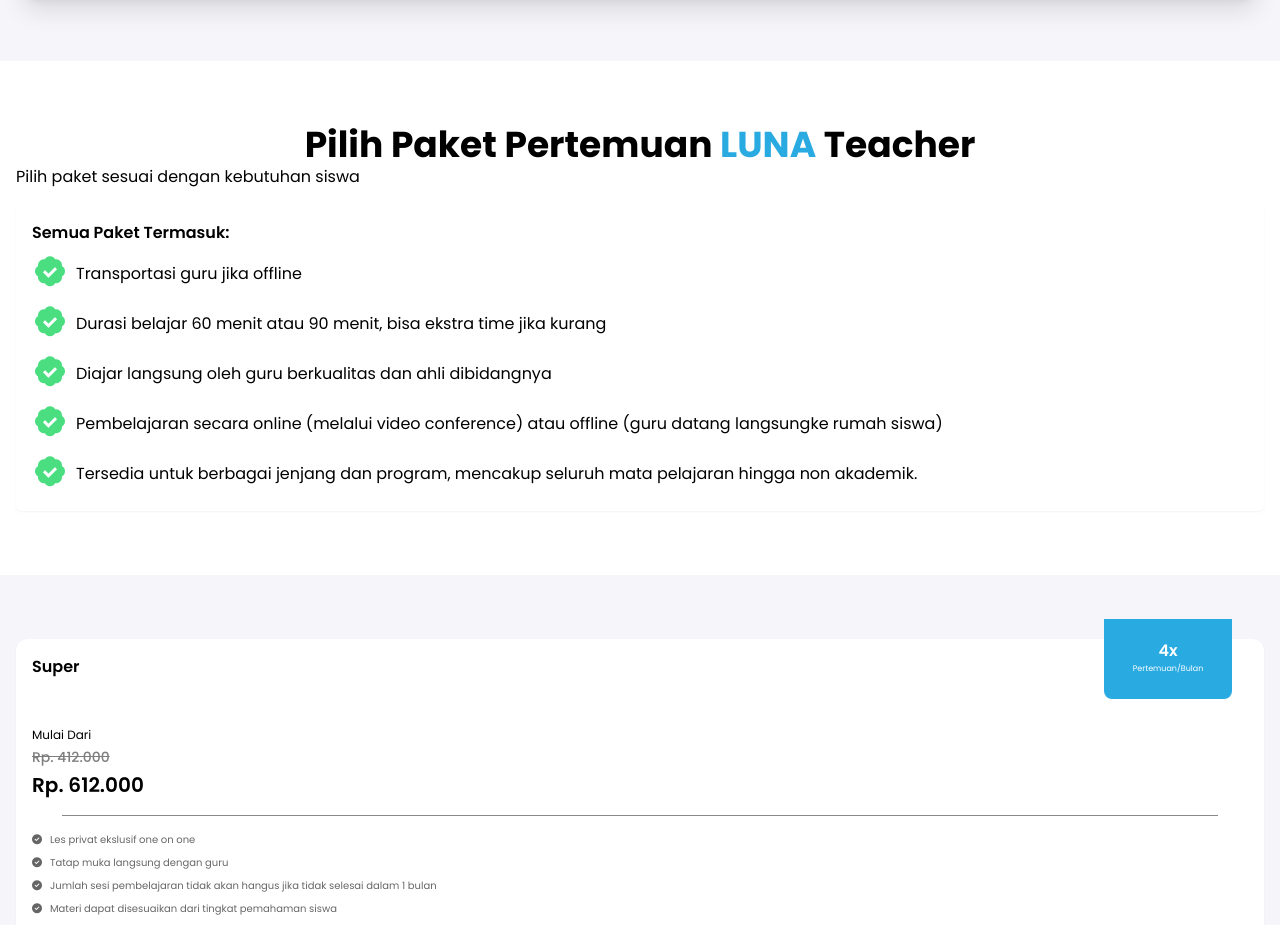
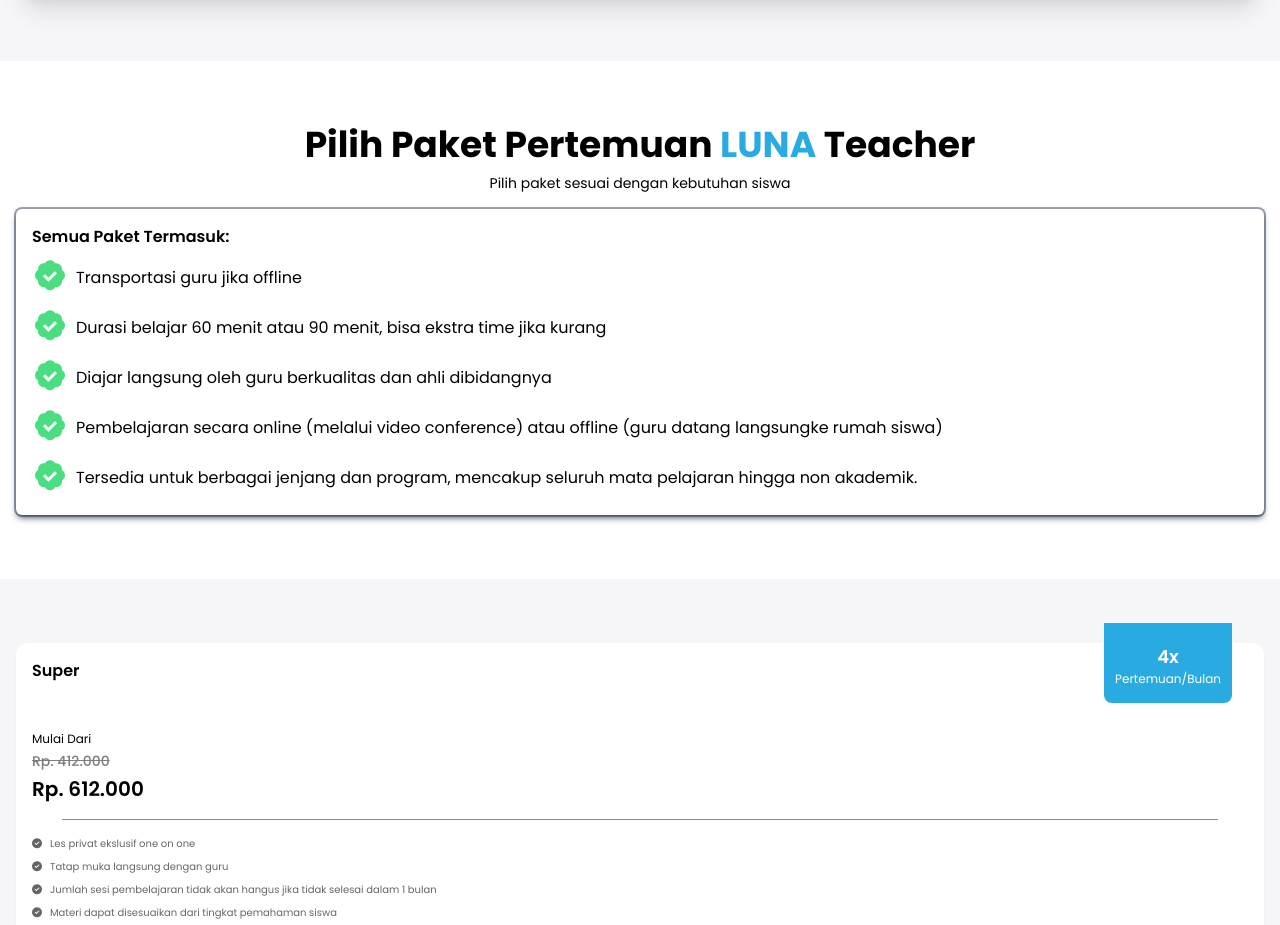
Before and after one commit to mizucode/lunateach, a website: page public/index.html in a window 1280 px wide. Shown: the part 3914-4839 px from the top of the page. Drawn offline with nearby package versions, Linux system fonts and the light colour scheme.

Commit message:
add section

```diff
--- a/public/index.html
+++ b/public/index.html
@@ -435,14 +435,16 @@
 		<!-- Paket Page -->
 		<section class="my-16 py-16 bg-white">
 			<div class="container">
-				<div>
-					<h1 class="font-bold text-center text-4xl">
+				<div class="text-center">
+					<h1 class="font-bold text-4xl">
 						Pilih Paket Pertemuan
 						<span class="text-dasar">LUNA</span> Teacher
 					</h1>
-					<p class="">Pilih paket sesuai dengan kebutuhan siswa</p>
+					<p class="text-sm mt-2">Pilih paket sesuai dengan kebutuhan siswa</p>
 				</div>
-				<main class="shadow-sm rounded-md w-full h-full mt-4 p-4">
+				<main
+					class="shadow-[rgba(6,_24,_44,_0.4)_0px_0px_0px_2px,_rgba(6,_24,_44,_0.65)_0px_4px_6px_-1px,_rgba(255,_255,_255,_0.08)_0px_1px_0px_inset] rounded-md w-full h-full mt-4 p-4"
+				>
 					<h2 class="font-semibold">Semua Paket Termasuk:</h2>
 					<div class="pt-2 flex flex-col gap-2">
 						<ul class="paket-ul">
@@ -498,8 +500,8 @@
 						<div
 							class="flex flex-col mt-5 text-white justify-center items-center"
 						>
-							<h1 class="text-base font-semibold">4x</h1>
-							<h2 class="text-[8px]">Pertemuan/Bulan</h2>
+							<h1 class="text-lg font-semibold">4x</h1>
+							<h2 class="text-xs">Pertemuan/Bulan</h2>
 						</div>
 					</div>
 					<div class="p-4">
```
Also changed, not shown: public/css/style.css.
